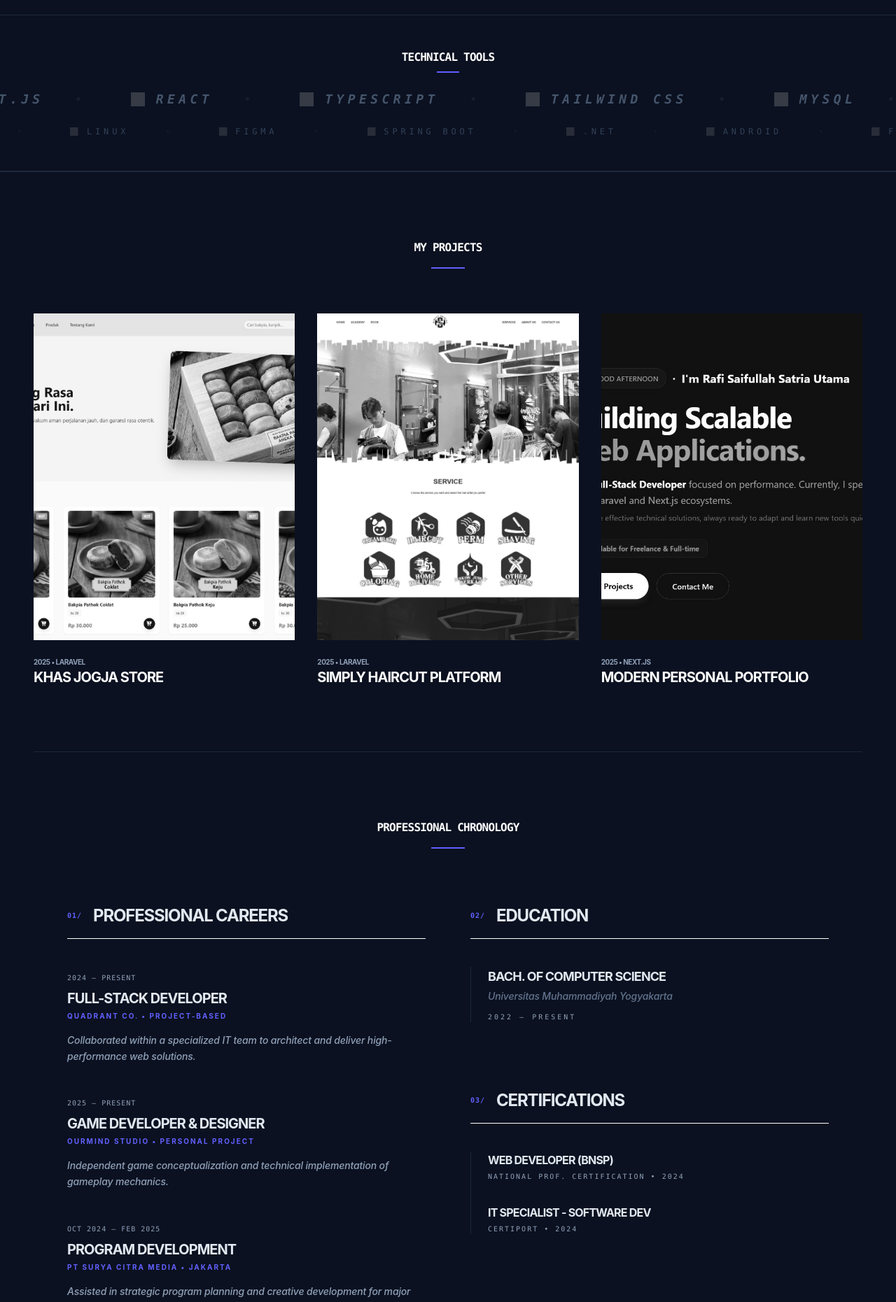
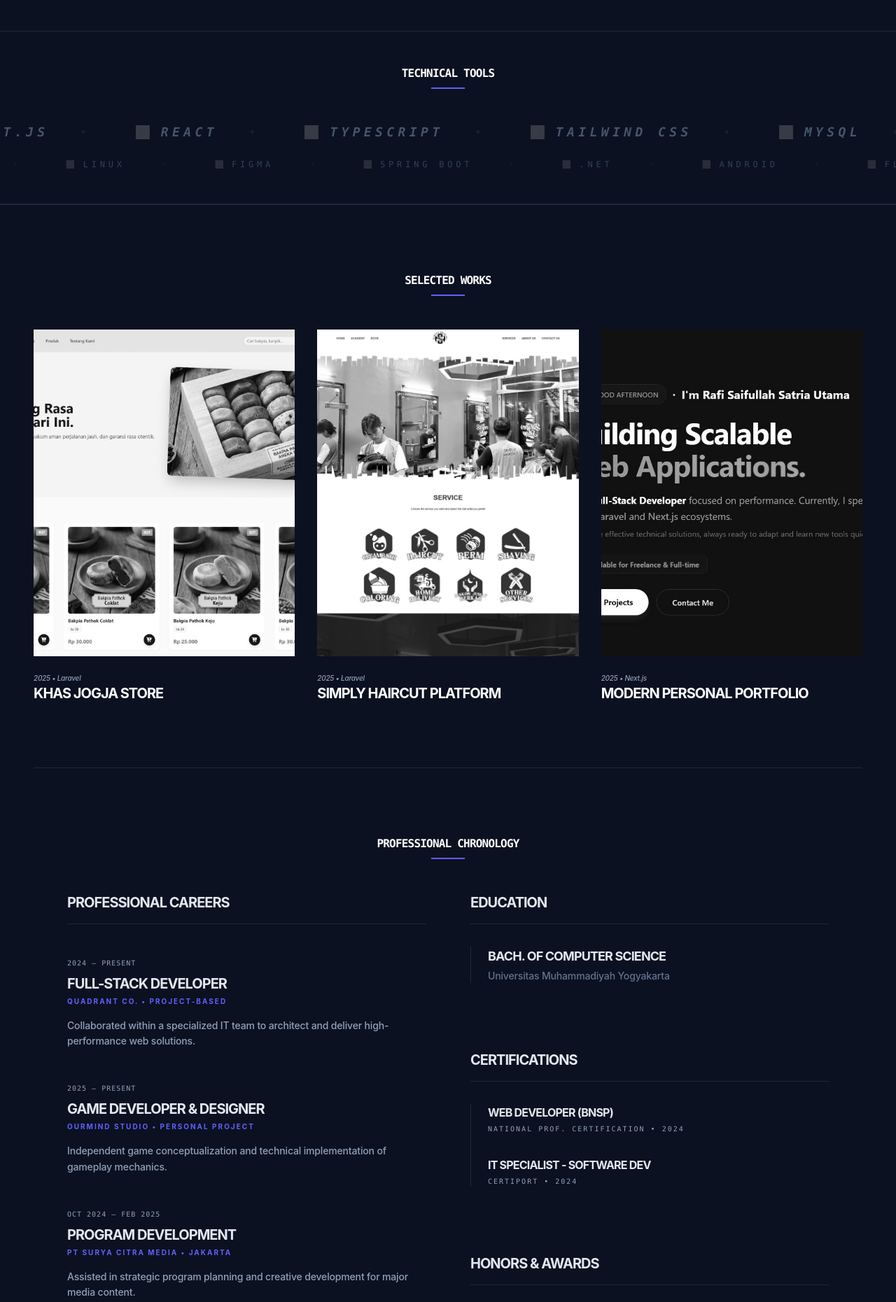
Before and after one commit to rfssu/My-Portofolio, a Next.js app: page / in a window 1280 px wide. Shown: the part 880-2741 px from the top of the page at 70% size. Built offline with nearby package versions, Linux system fonts and the light colour scheme; grey boxes are pictures that could not be loaded.

Commit message:
Modify Section Design

```diff
--- a/components/ContactCTA.tsx
+++ b/components/ContactCTA.tsx
@@ -13,27 +13,19 @@ const ContactCTA = () => {
                 transition={{ duration: 0.8 }}
                 className="max-w-7xl mx-auto px-6 md:px-12"
             >
-                {/* Minimalist Heading - Consistent with other sections */}
-                <div className="flex items-center gap-4 mb-12">
-                    <span className="text-[10px] font-mono text-indigo-500 font-bold tracking-widest">05/</span>
-                    <h2 className="text-sm md:text-base tracking-[0.4em] font-black text-slate-900 dark:text-white uppercase font-mono">
-                        Inquiries & Collaboration
-                    </h2>
-                </div>
-
-                {/* Large Display Email - A24 Title Style */}
+                {/* Large Display Email - No Section Title */}
                 <div className="mb-24">
-                    <p className="text-[10px] tracking-[0.5em] text-slate-400 uppercase font-mono mb-4">Drop a message</p>
+                    <p className="text-[10px] tracking-[0.2em] text-slate-400 uppercase font-mono mb-4">Drop a message</p>
                     <a
                         href="mailto:rafi.ss.utama@gmail.com"
-                        className="block text-4xl md:text-7xl lg:text-8xl font-black tracking-tighter uppercase leading-none hover:text-indigo-500 transition-all duration-500 break-words"
+                        className="block text-4xl md:text-7xl lg:text-8xl font-black tracking-tighter uppercase leading-none hover:text-indigo-500 transition-all duration-300 break-words"
                     >
                         rafi.ss.utama<br />@gmail.com
                     </a>
                 </div>
 
-                {/* Social Links & Legal-style Footer Grid */}
-                <div className="grid grid-cols-1 md:grid-cols-12 gap-12 pt-12 border-t border-slate-900 dark:border-white">
+                {/* Social Links & Footer Grid */}
+                <div className="grid grid-cols-1 md:grid-cols-12 gap-12 pt-12 border-t border-slate-200 dark:border-slate-800">
                     {/* Links Column */}
                     <div className="md:col-span-8 flex flex-wrap gap-x-12 gap-y-4">
                         <a href="https://github.com/rfssu" target="_blank" className="group flex flex-col">
--- a/components/Experience.tsx
+++ b/components/Experience.tsx
@@ -8,12 +8,12 @@ const Experience = () => {
         <section id="experience" className="py-24 border-t border-slate-200 dark:border-slate-800 bg-white dark:bg-[#0B1120]">
             <div className="max-w-7xl mx-auto px-6 md:px-12">
 
-                {/* Section Header - Centered Title */}
-                <div className="flex flex-col items-center mb-20">
-                    <h2 className="text-sm md:text-base tracking-[0.6em] font-black text-slate-900 dark:text-white uppercase font-mono text-center">
-                        PROFESSIONAL CHRONOLOGY
+                {/* Section Title - Centered */}
+                <div className="flex flex-col items-center mb-12">
+                    <h2 className="text-sm md:text-base tracking-[0.2em] font-bold text-slate-900 dark:text-white uppercase font-mono text-center">
+                        Professional Chronology
                     </h2>
-                    <div className="h-[2px] w-12 bg-indigo-500 mt-4"></div>
+                    <div className="h-[2px] w-12 bg-indigo-500 mt-2"></div>
                 </div>
 
                 {/* Main Two-Column Layout */}
@@ -21,9 +21,8 @@ const Experience = () => {
 
                     {/* LEFT COLUMN: Professional Careers */}
                     <div className="space-y-12">
-                        <div className="flex items-center gap-4 mb-12 border-b border-slate-900 dark:border-white pb-4">
-                            <span className="text-[10px] font-mono text-indigo-500 font-bold tracking-widest">01/</span>
-                            <h3 className="text-2xl font-black uppercase tracking-tighter text-left">Professional Careers</h3>
+                        <div className="border-b border-slate-200 dark:border-slate-800 pb-4 mb-12">
+                            <h3 className="text-xl font-bold uppercase tracking-tight">Professional Careers</h3>
                         </div>
 
                         <div className="flex flex-col gap-12">
@@ -32,7 +31,7 @@ const Experience = () => {
                                 <p className="text-[10px] font-mono uppercase tracking-widest text-slate-400 mb-2">2024 — Present</p>
                                 <h4 className="text-xl font-black uppercase tracking-tighter mb-1">Full-Stack Developer</h4>
                                 <p className="text-[10px] tracking-[0.2em] font-bold text-indigo-500 uppercase mb-4">Quadrant Co. • Project-based</p>
-                                <p className="text-sm text-slate-600 dark:text-slate-400 italic leading-relaxed font-medium normal-case">
+                                <p className="text-sm text-slate-600 dark:text-slate-400 leading-relaxed font-medium">
                                     Collaborated within a specialized IT team to architect and deliver high-performance web solutions.
                                 </p>
                             </div>
@@ -42,7 +41,7 @@ const Experience = () => {
                                 <p className="text-[10px] font-mono uppercase tracking-widest text-slate-400 mb-2">2025 — Present</p>
                                 <h4 className="text-xl font-black uppercase tracking-tighter mb-1">Game Developer & Designer</h4>
                                 <p className="text-[10px] tracking-[0.2em] font-bold text-indigo-500 uppercase mb-4">Ourmind Studio • Personal Project</p>
-                                <p className="text-sm text-slate-600 dark:text-slate-400 italic leading-relaxed font-medium normal-case">
+                                <p className="text-sm text-slate-600 dark:text-slate-400 leading-relaxed font-medium">
                                     Independent game conceptualization and technical implementation of gameplay mechanics.
                                 </p>
                             </div>
@@ -52,7 +51,7 @@ const Experience = () => {
                                 <p className="text-[10px] font-mono uppercase tracking-widest text-slate-400 mb-2">Oct 2024 — Feb 2025</p>
                                 <h4 className="text-xl font-black uppercase tracking-tighter mb-1 text-left">Program Development</h4>
                                 <p className="text-[10px] tracking-[0.2em] font-bold text-indigo-500 uppercase mb-4">PT Surya Citra Media • Jakarta</p>
-                                <p className="text-sm text-slate-600 dark:text-slate-400 italic leading-relaxed font-medium normal-case">
+                                <p className="text-sm text-slate-600 dark:text-slate-400 leading-relaxed font-medium">
                                     Assisted in strategic program planning and creative development for major media content.
                                 </p>
                             </div>
@@ -62,7 +61,7 @@ const Experience = () => {
                                 <p className="text-[10px] font-mono uppercase tracking-widest text-slate-400 mb-2">Feb 2023 — Jun 2023</p>
                                 <h4 className="text-xl font-black uppercase tracking-tighter mb-1">Research & Development</h4>
                                 <p className="text-[10px] tracking-[0.2em] font-bold text-indigo-500 uppercase mb-4">NET MEDIA TAMA TELEVISI • Jakarta</p>
-                                <p className="text-sm text-slate-600 dark:text-slate-400 italic leading-relaxed font-medium normal-case">
+                                <p className="text-sm text-slate-600 dark:text-slate-400 leading-relaxed font-medium">
                                     Conducted comprehensive research on industry trends to identify audience preferences.
                                 </p>
                             </div>
@@ -73,23 +72,20 @@ const Experience = () => {
                     <div className="space-y-24">
 
                         {/* Education */}
-                        <div className="text-left">
-                            <div className="flex items-center gap-4 mb-10 border-b border-slate-900 dark:border-white pb-4">
-                                <span className="text-[10px] font-mono text-indigo-500 font-bold tracking-widest">02/</span>
-                                <h3 className="text-2xl font-black uppercase tracking-tighter">Education</h3>
+                        <div>
+                            <div className="border-b border-slate-200 dark:border-slate-800 pb-4 mb-8">
+                                <h3 className="text-xl font-bold uppercase tracking-tight">Education</h3>
                             </div>
                             <div className="pl-6 border-l border-slate-100 dark:border-slate-800">
                                 <h4 className="text-lg font-black uppercase tracking-tighter">Bach. of Computer Science</h4>
-                                <p className="text-sm text-slate-500 italic mt-1 font-medium">Universitas Muhammadiyah Yogyakarta</p>
-                                <p className="text-[10px] font-mono uppercase tracking-[0.3em] text-slate-400 mt-3">2022 — Present</p>
+                                <p className="text-sm text-slate-500 mt-1 font-medium">Universitas Muhammadiyah Yogyakarta</p>
                             </div>
                         </div>
 
                         {/* Certifications */}
-                        <div className="text-left">
-                            <div className="flex items-center gap-4 mb-10 border-b border-slate-900 dark:border-white pb-4">
-                                <span className="text-[10px] font-mono text-indigo-500 font-bold tracking-widest">03/</span>
-                                <h3 className="text-2xl font-black uppercase tracking-tighter">Certifications</h3>
+                        <div>
+                            <div className="border-b border-slate-200 dark:border-slate-800 pb-4 mb-8">
+                                <h3 className="text-xl font-bold uppercase tracking-tight">Certifications</h3>
                             </div>
                             <div className="space-y-8 pl-6 border-l border-slate-100 dark:border-slate-800">
                                 <div>
@@ -104,21 +100,20 @@ const Experience = () => {
                         </div>
 
                         {/* Honors & Awards */}
-                        <div className="text-left">
-                            <div className="flex items-center gap-4 mb-10 border-b border-slate-900 dark:border-white pb-4">
-                                <span className="text-[10px] font-mono text-indigo-500 font-bold tracking-widest">04/</span>
-                                <h3 className="text-2xl font-black uppercase tracking-tighter">Honors & Awards</h3>
+                        <div>
+                            <div className="border-b border-slate-200 dark:border-slate-800 pb-4 mb-8">
+                                <h3 className="text-xl font-bold uppercase tracking-tight">Honors & Awards</h3>
                             </div>
                             <div className="space-y-8 pl-6 border-l border-slate-100 dark:border-slate-800">
                                 <div>
                                     <h4 className="text-lg font-black uppercase tracking-tighter">Top 3 The Gade Sociopreneurship</h4>
                                     <p className="text-[10px] font-mono tracking-widest text-slate-400 uppercase font-bold">PT. Pegadaian • 2023</p>
-                                    <p className="text-sm text-slate-600 dark:text-slate-400 italic mt-2 font-medium">Developed an innovative business solution with the Inclue Indonesia team.</p>
+                                    <p className="text-sm text-slate-600 dark:text-slate-400 mt-2 font-medium">Developed an innovative business solution with the Inclue Indonesia team.</p>
                                 </div>
                                 <div>
                                     <h4 className="text-lg font-black uppercase tracking-tighter">Business Acumen Program</h4>
                                     <p className="text-[10px] font-mono tracking-widest text-slate-400 uppercase font-bold">Tanoto Foundation • 2022</p>
-                                    <p className="text-sm text-slate-600 dark:text-slate-400 italic mt-2 font-medium">Selected as a finalist in a prestigious future business leaders program.</p>
+                                    <p className="text-sm text-slate-600 dark:text-slate-400 mt-2 font-medium">Selected as a finalist in a prestigious future business leaders program.</p>
                                 </div>
                             </div>
                         </div>
--- a/components/Hero.tsx
+++ b/components/Hero.tsx
@@ -62,7 +62,7 @@ const Hero = () => {
                         </div>
                         <div>
                             <p className="text-[10px] tracking-[0.2em] text-slate-400 mb-1">LOCATION</p>
-                            <p className="text-base font-bold text-slate-900 dark:text-white italic">
+                            <p className="text-base font-bold text-slate-900 dark:text-white">
                                 YOGYAKARTA, ID
                             </p>
                         </div>
@@ -70,7 +70,7 @@ const Hero = () => {
 
                     {/* Column 3: Narrative & CTA */}
                     <div className="flex flex-col justify-between h-full space-y-8">
-                        <p className="text-sm text-slate-600 dark:text-slate-400 normal-case leading-relaxed font-medium">
+                        <p className="text-sm italic text-slate-600 dark:text-slate-400 leading-relaxed font-medium">
                             Focused on building high-performance digital products that solve real-world problems through clean code and intuitive experiences.
                         </p>
                         <div className="flex gap-8 border-t border-slate-100 dark:border-slate-800 pt-6">
--- a/components/ProjectCard.tsx
+++ b/components/ProjectCard.tsx
@@ -29,7 +29,7 @@ const ProjectCard: React.FC<ProjectProps> = ({ project, index, onOpen }) => {
                 />
             </div>
             <div className="space-y-1">
-                <p className="text-[10px] font-bold tracking-tighter text-slate-400 uppercase">
+                <p className="text-[10px] italic font-medium tracking-tight text-slate-400">
                     2025 • {project.tech[0]}
                 </p>
                 <h3 className="text-xl font-bold tracking-tight text-slate-900 dark:text-white uppercase leading-none">
--- a/components/Projects.tsx
+++ b/components/Projects.tsx
@@ -19,12 +19,12 @@ const Projects = () => {
     return (
         <section id="projects" className="py-24 border-t border-slate-200 dark:border-slate-800 bg-white dark:bg-[#0B1120] relative text-left">
             <div className="max-w-7xl mx-auto px-6 md:px-12">
-                {/* Centered Title Section - Consistent with Tech Stack */}
-                <div className="flex flex-col items-center mb-16">
-                    <h2 className="text-sm md:text-base tracking-[0.6em] font-black text-slate-900 dark:text-white uppercase font-mono text-center">
-                        My Projects
+                {/* Section Title - Centered */}
+                <div className="flex flex-col items-center mb-12">
+                    <h2 className="text-sm md:text-base tracking-[0.2em] font-bold text-slate-900 dark:text-white uppercase font-mono text-center">
+                        Selected Works
                     </h2>
-                    <div className="h-[2px] w-12 bg-indigo-500 mt-4"></div>
+                    <div className="h-[2px] w-12 bg-indigo-500 mt-2"></div>
                 </div>
 
                 <div className="grid grid-cols-1 md:grid-cols-2 lg:grid-cols-3 gap-x-8 gap-y-16">
@@ -84,7 +84,7 @@ const Projects = () => {
                                         <div className="space-y-10 uppercase">
                                             {/* Header Detail */}
                                             <div>
-                                                <p className="text-[10px] tracking-[0.4em] text-slate-400 mb-3 font-mono italic underline underline-offset-4">
+                                                <p className="text-[10px] tracking-[0.4em] text-slate-400 mb-3 font-mono underline underline-offset-4">
                                                     ARCHIVE / NO.{String(selectedProject.id).padStart(3, '0')}
                                                 </p>
                                                 <h3 className="text-4xl md:text-5xl font-black tracking-tighter leading-none text-slate-900 dark:text-white">
@@ -95,7 +95,7 @@ const Projects = () => {
                                             {/* Synopsis Section */}
                                             <div className="space-y-4">
                                                 <p className="text-[10px] tracking-[0.3em] text-slate-400 font-mono font-bold">SYNOPSIS</p>
-                                                <p className="text-sm normal-case italic leading-relaxed text-slate-600 dark:text-slate-400 font-medium max-w-md">
+                                                <p className="text-sm italic leading-relaxed text-slate-600 dark:text-slate-400 font-medium max-w-md">
                                                     {selectedProject.description}
                                                 </p>
                                             </div>
--- a/components/TechStack.tsx
+++ b/components/TechStack.tsx
@@ -30,12 +30,12 @@ const TechStack = () => {
     return (
         <section className="py-12 border-y border-slate-200 dark:border-slate-800 overflow-hidden bg-white dark:bg-[#0B1120]">
 
-            {/* Editorial Title - Rapat & Minimalis */}
-            <div className="flex flex-col items-center mb-6"> {/* Margin bottom diperkecil dari 16 ke 8 */}
-                <h2 className="text-sm md:text-base tracking-[0.6em] font-black text-slate-900 dark:text-white uppercase font-mono">
-                    TECHNICAL TOOLS
+            {/* Section Title - Centered */}
+            <div className="flex flex-col items-center mb-12">
+                <h2 className="text-sm md:text-base tracking-[0.2em] font-bold text-slate-900 dark:text-white uppercase font-mono">
+                    Technical Tools
                 </h2>
-                <div className="h-[2px] w-8 bg-indigo-500 mt-2"></div> {/* Jarak garis juga dirapatkan */}
+                <div className="h-[2px] w-12 bg-indigo-500 mt-2"></div>
             </div>
 
             <div className="flex flex-col gap-6 relative"> {/* Gap antar baris ticker dirapatkan dari 10 ke 6 */}
```
